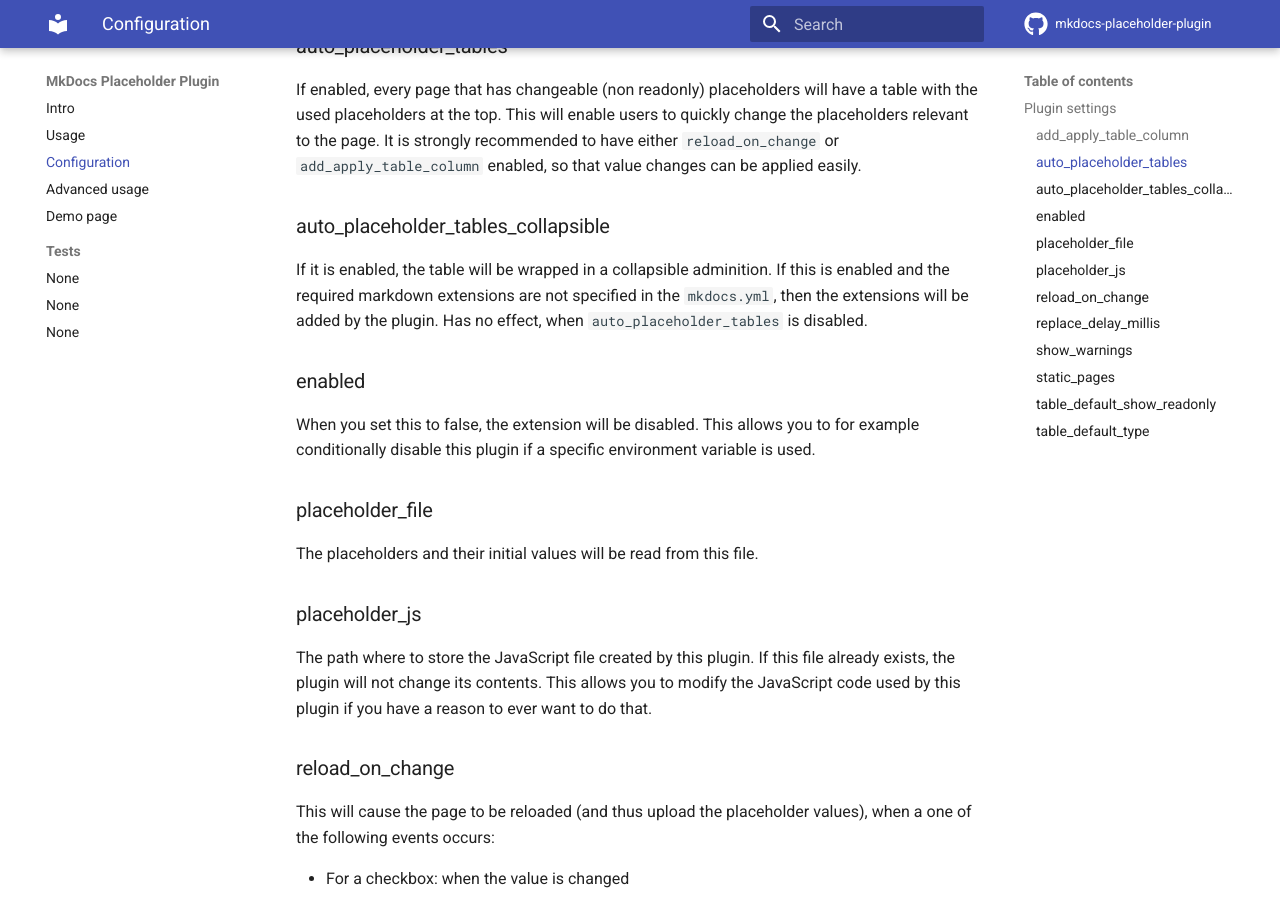
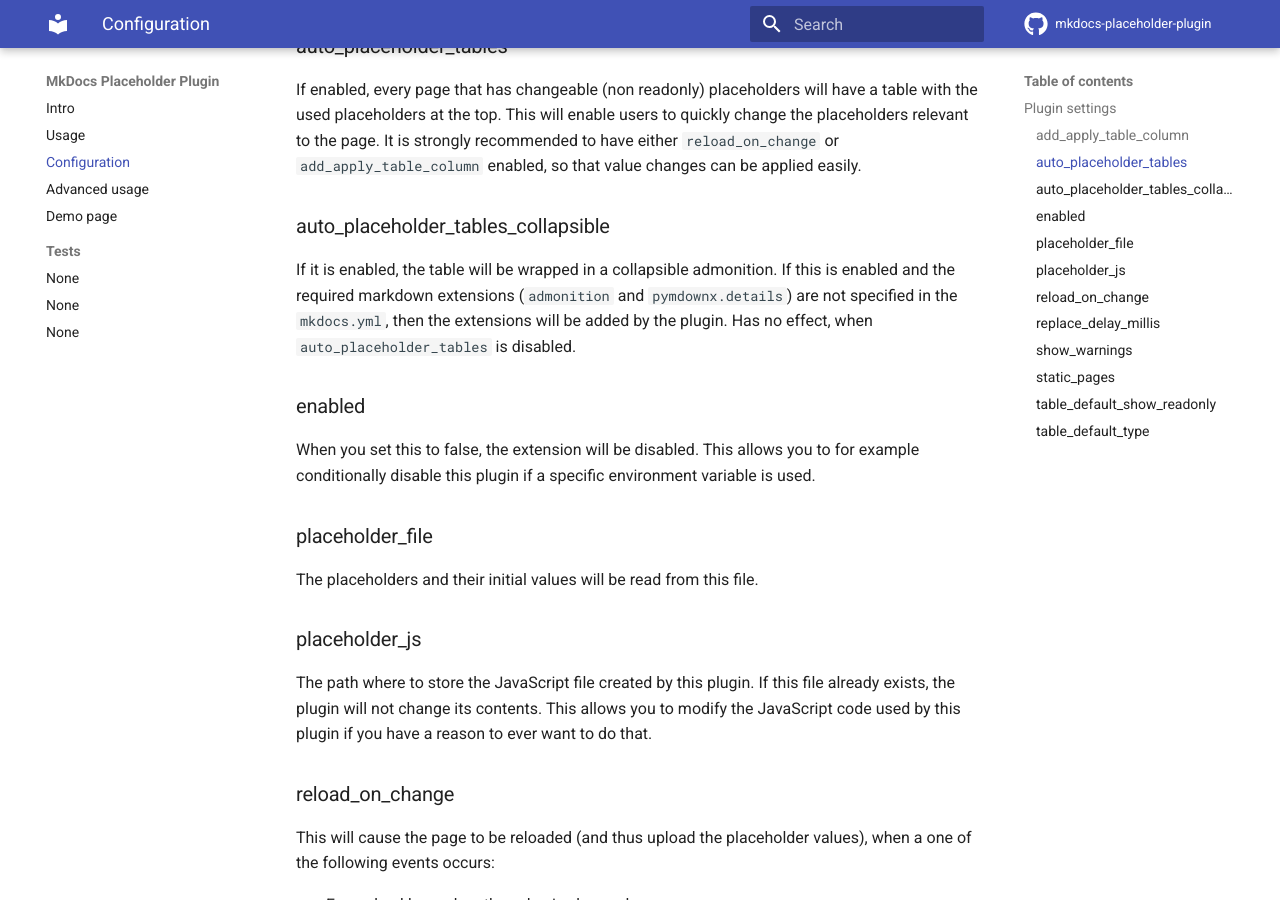
Before and after one commit to six-two/mkdocs-placeholder-plugin, an MkDocs documentation site: the page built from docs/advanced-configuration.md, in a window 1280 px wide and 900 px high, scrolled down 1352 px. Built offline with MkDocs 1.6.1 and Material for MkDocs 9.7.7, drawn with Linux system fonts in a browser that asks for light colours; comment, search, counter and statistics services are not loaded; some of the changed text lies outside the part shown.

```diff
--- a/docs/advanced-configuration.md
+++ b/docs/advanced-configuration.md
@@ -51,8 +51,8 @@ It is strongly recommended to have either `reload_on_change` or `add_apply_table
 
 ### auto_placeholder_tables_collapsible
 
-If it is enabled, the table will be wrapped in a collapsible adminition.
-If this is enabled and the required markdown extensions are not specified in the `mkdocs.yml`, then the extensions will be added by the plugin.
+If it is enabled, the table will be wrapped in a collapsible admonition.
+If this is enabled and the required markdown extensions (`admonition` and `pymdownx.details`) are not specified in the `mkdocs.yml`, then the extensions will be added by the plugin.
 Has no effect, when `auto_placeholder_tables` is disabled.
 
 ### enabled
--- a/setup.cfg
+++ b/setup.cfg
@@ -1,6 +1,6 @@
 [metadata]
 name = mkdocs-placeholder-plugin
-version = 0.2.0
+version = 0.2.1
 author = six-two
 author_email = pip@six-two.dev
 description = Add dynamic placeholders to your mkdocs page
```
Also changed, not shown: other parts of docs/advanced-configuration.md (+4 -0 lines), README.md (+2 -0 lines), 2 other files.
